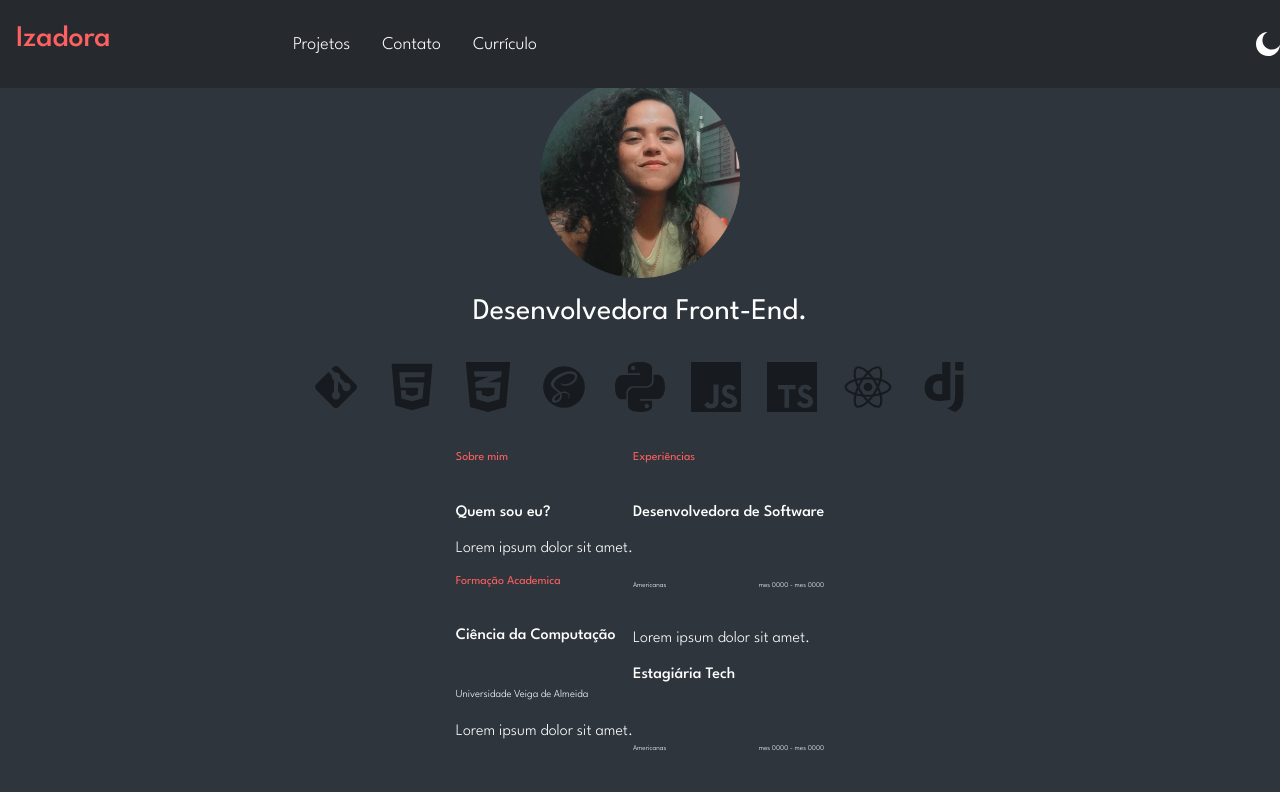
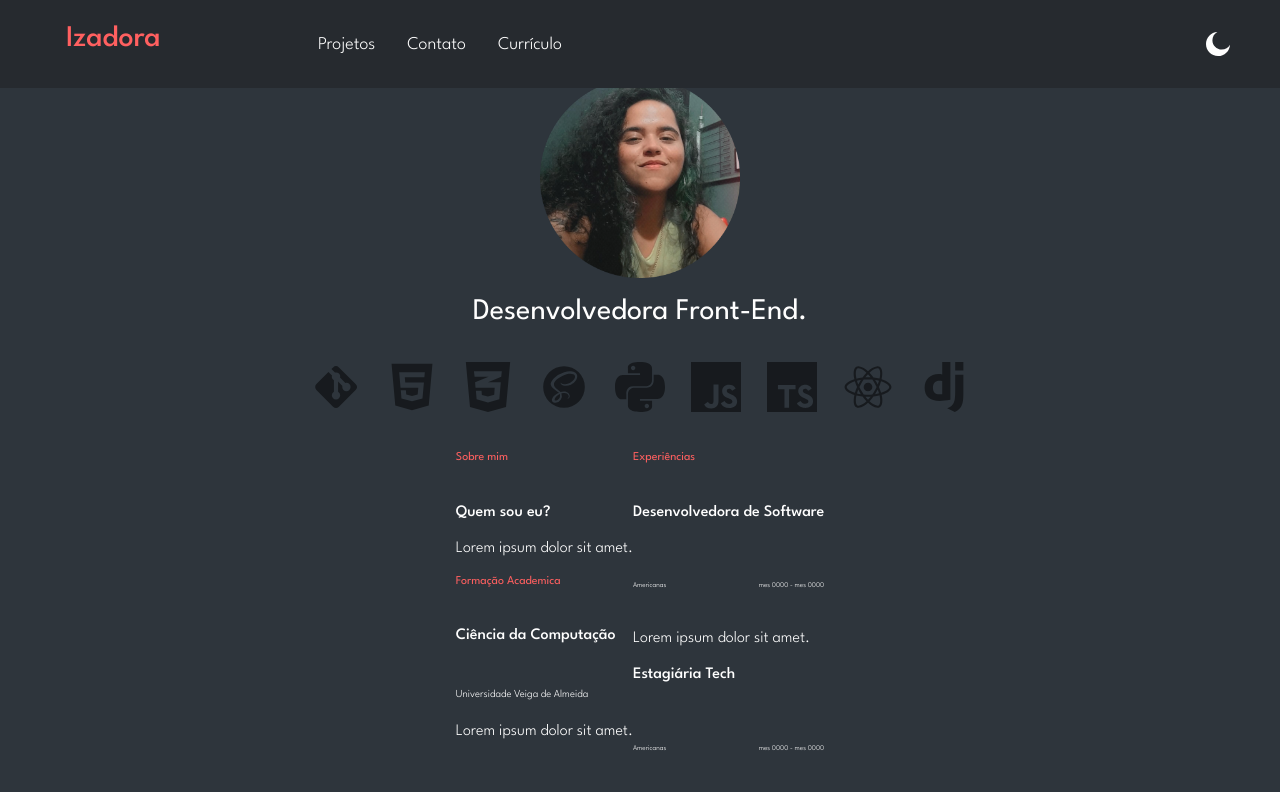
Before and after one commit to doraalves/portfolio, a React (Create React App) app: page / in a window 1280 px wide. Shown: the top 792 px of the page. Built offline with nearby package versions, Linux system fonts and the light colour scheme.

Commit message:
refactor[POR-19]: Personalizar barra de rolagem.

```diff
--- a/src/App.css
+++ b/src/App.css
@@ -8,3 +8,16 @@
 
   font-family: League Spartan;
 }
+
+html ::-webkit-scrollbar {
+  width: 3px;
+}
+
+html ::-webkit-scrollbar-thumb {
+  border-radius: 50px;
+  background: #ff6060;
+}
+
+html ::-webkit-scrollbar-track {
+  background: #262a2f;
+}
--- a/src/components/Navbar/styled.js
+++ b/src/components/Navbar/styled.js
@@ -32,8 +32,7 @@ export const Container = styled.header`
     color: ${colors.logo};
   }
   @media screen
-  and (min-width: 768px)
-  and (max-width: 1199px) {
+  and (min-width: 768px) {
     padding: 0 50px;
   }
 `;
--- a/src/pages/Home/styled.js
+++ b/src/pages/Home/styled.js
@@ -11,7 +11,6 @@ export const Container = styled.main`
     align-items: center;
     flex-direction: column;
     margin-top: 78px;
-
     background-color: ${colors.background};
 `;
 
```
